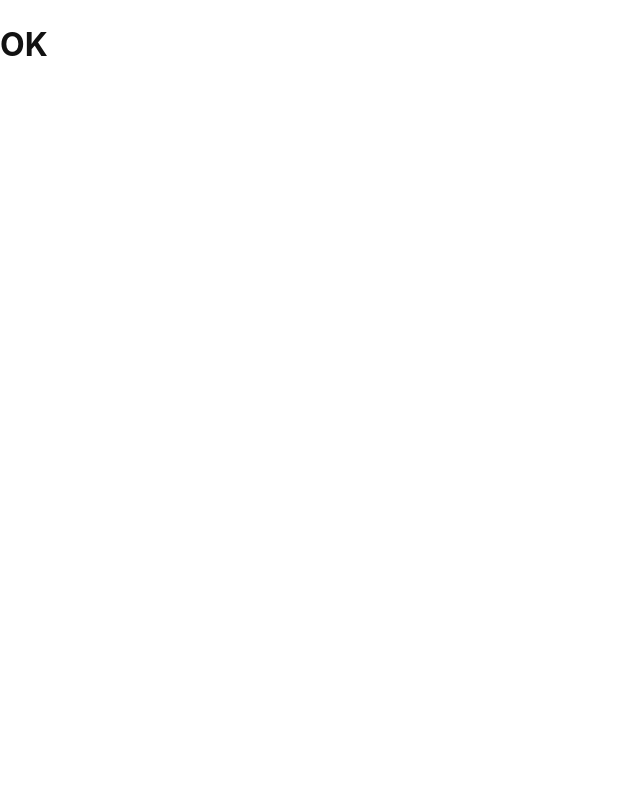
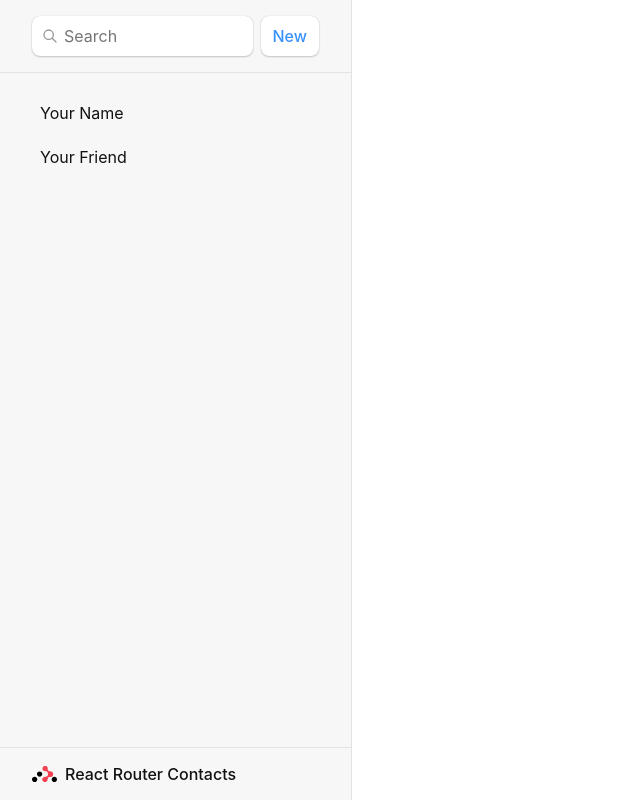
Before and after one commit to Remy349/react-router-tutorial, a React (Vite) app: page / in a window 1280 px wide. Shown: the whole page, without its empty margins (0-640 px from the left). Built offline with nearby package versions, Linux system fonts and the light colour scheme.

Commit message:
Added basic routes and error page for handling not found errors

```diff
--- /dev/null
+++ b/src/ErrorPage.jsx
@@ -0,0 +1,19 @@
+import React from 'react'
+import { useRouteError } from 'react-router-dom'
+
+const ErrorPage = () => {
+  const error = useRouteError()
+  console.error(error)
+
+  return (
+    <div id='error-page'>
+      <h1>Oops!</h1>
+      <p>Sorry, an unexpected error has occurred.</p>
+      <p>
+        <i>{error.statusText || error.message}</i>
+      </p>
+    </div>
+  )
+}
+
+export default ErrorPage
--- a/src/main.jsx
+++ b/src/main.jsx
@@ -1,10 +1,21 @@
 import React from 'react'
 import ReactDOM from 'react-dom/client'
+import { createBrowserRouter, RouterProvider } from 'react-router-dom'
+import Root from './routes/Root'
+import ErrorPage from './ErrorPage'
 
 import './index.css'
 
+const router = createBrowserRouter([
+  {
+    path: '/',
+    element: <Root />,
+    errorElement: <ErrorPage />
+  }
+])
+
 ReactDOM.createRoot(document.getElementById('root')).render(
   <React.StrictMode>
-    <h1>OK</h1>
+    <RouterProvider router={router} />
   </React.StrictMode>
 )
--- /dev/null
+++ b/src/routes/Root.jsx
@@ -0,0 +1,40 @@
+import React from 'react'
+
+const Root = () => {
+  return (
+    <>
+      <div id='sidebar'>
+        <h1>React Router Contacts</h1>
+        <div>
+          <form id='search-form' role='search'>
+            <input
+              id='q'
+              aria-label='Search contacts'
+              placeholder='Search'
+              type='search'
+              name='q'
+            />
+            <div id='search-spinner' aria-hidden hidden />
+            <div className='sr-only' aria-live='polite' />
+          </form>
+          <form method='post'>
+            <button type='submit'>New</button>
+          </form>
+        </div>
+        <nav>
+          <ul>
+            <li>
+              <a href='/contacts/1'>Your Name</a>
+            </li>
+            <li>
+              <a href='/contacts/2'>Your Friend</a>
+            </li>
+          </ul>
+        </nav>
+      </div>
+      <div id='detail' />
+    </>
+  )
+}
+
+export default Root
```
